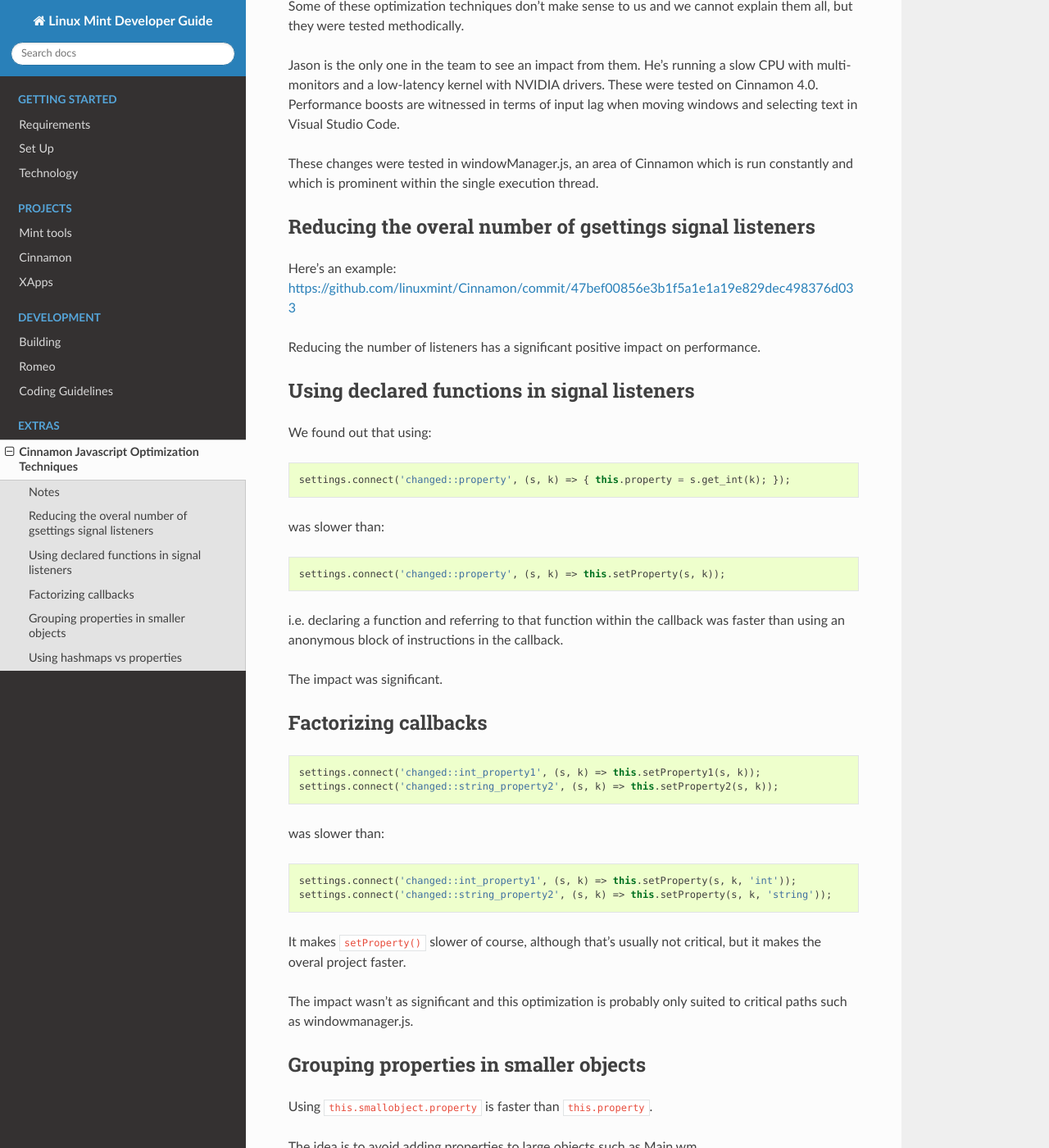
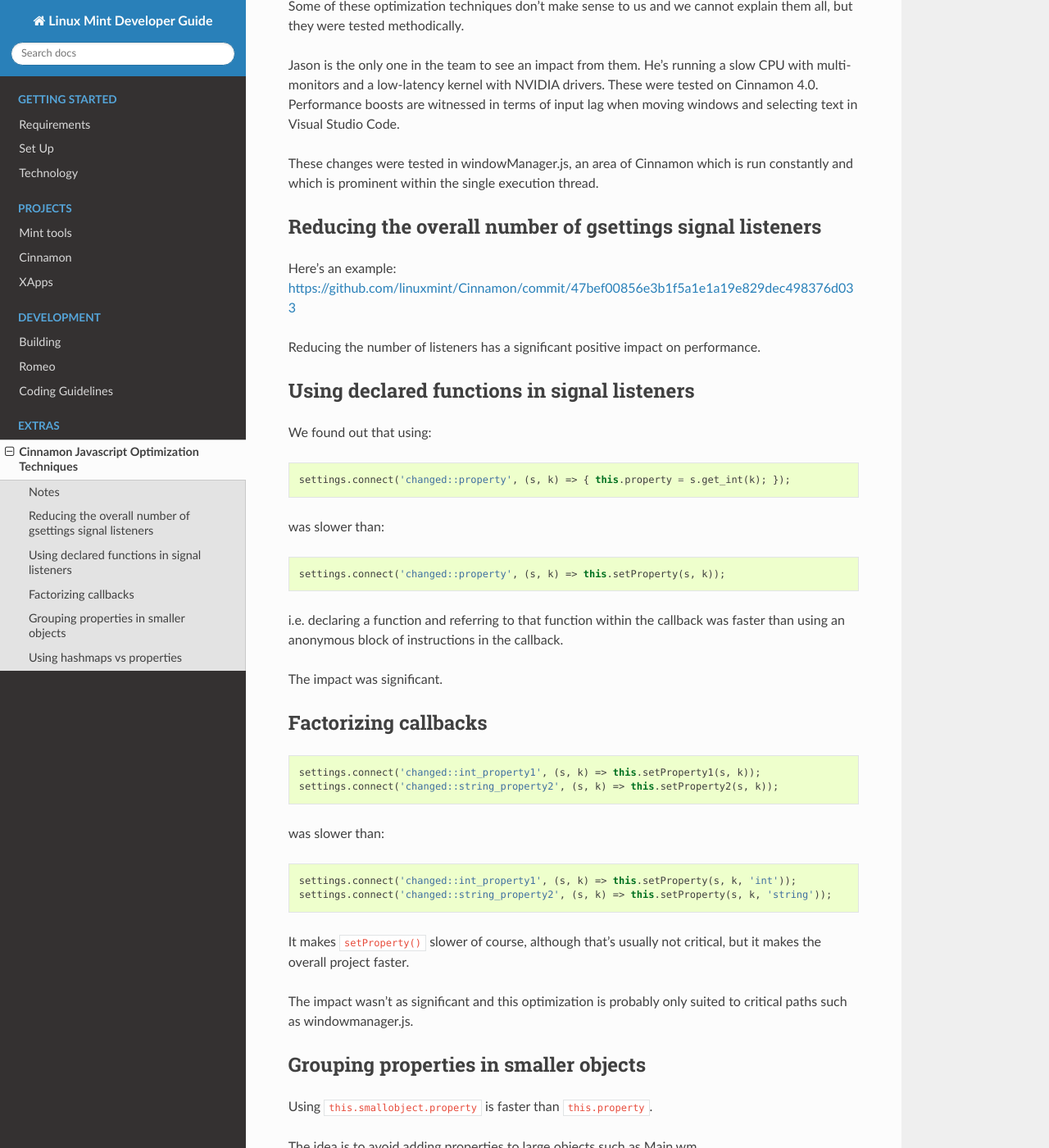
Before and after one commit to linuxmint/doc-developer-guide, a Sphinx documentation site: the page built from docs/cjs.rst, in a window 1280 px wide and 1400 px high, scrolled down 316 px. Shown: the whole window at 82% size. Built offline with Sphinx 7.4.7 and the Read the Docs theme 2.0.0, drawn with Linux system fonts in a browser that asks for light colours.

Commit message:
Fix typos in cjs.rst (#22)

```diff
--- a/docs/cjs.rst
+++ b/docs/cjs.rst
@@ -12,7 +12,7 @@ Jason is the only one in the team to see an impact from them. He's running a slo
 
 These changes were tested in windowManager.js, an area of Cinnamon which is run constantly and which is prominent within the single execution thread.
 
-Reducing the overal number of gsettings signal listeners
+Reducing the overall number of gsettings signal listeners
 --------------------------------------------------------
 
 Here's an example: https://github.com/linuxmint/Cinnamon/commit/47bef00856e3b1f5a1e1a19e829dec498376d033
@@ -54,7 +54,7 @@ was slower than:
    settings.connect('changed::int_property1', (s, k) => this.setProperty(s, k, 'int'));
    settings.connect('changed::string_property2', (s, k) => this.setProperty(s, k, 'string'));
 
-It makes ``setProperty()`` slower of course, although that's usually not critical, but it makes the overal project faster.
+It makes ``setProperty()`` slower of course, although that's usually not critical, but it makes the overall project faster.
 
 The impact wasn't as significant and this optimization is probably only suited to critical paths such as windowmanager.js.
 
```
